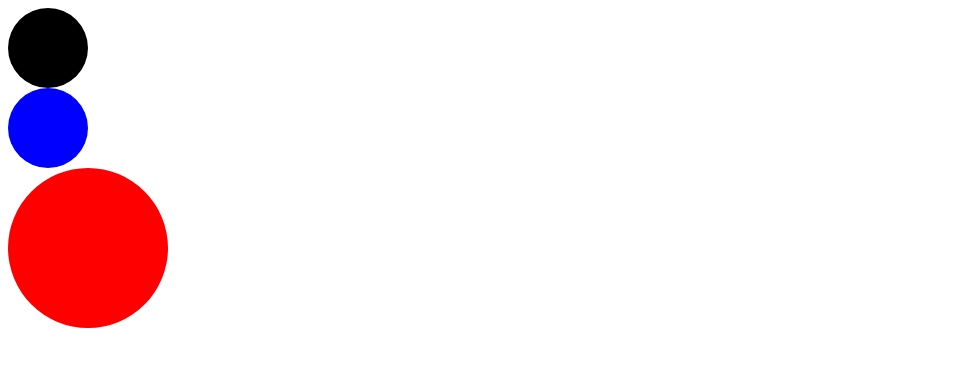
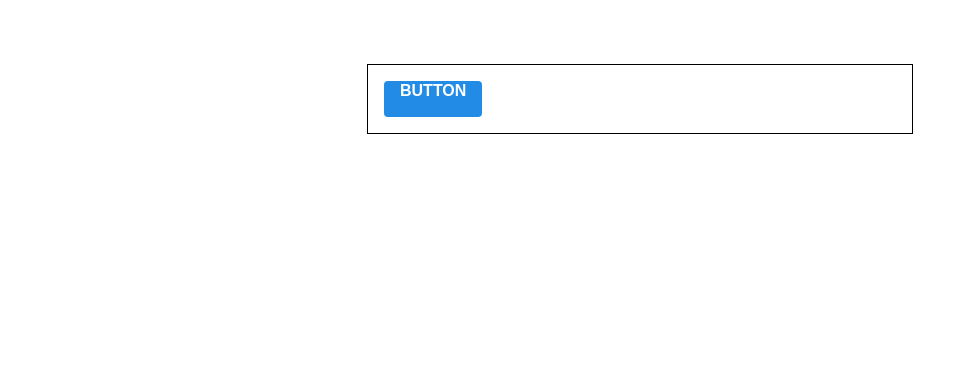
Before and after one commit to GodChiken/fast-campus-react, a React (Create React App) app: page / in a window 1280 px wide. Shown: the top 366 px of the page, without its empty margins (0-968 px from the left). Built offline with nearby package versions, Linux system fonts and the light colour scheme.

Commit message:
30. styledComponent - 각 컴포넌트 혼용 실습

```diff
--- a/src/index.js
+++ b/src/index.js
@@ -3,5 +3,4 @@
 import './css/styles.css';
 import App from './style/styledcomponent/App';
 
-//ReactDOM.render(<Box />, document.getElementById('root'));
 ReactDOM.render(<App/>,document.getElementById('root'));
--- a/src/style/styledcomponent/App.js
+++ b/src/style/styledcomponent/App.js
@@ -1,22 +1,19 @@
 import React from 'react';
-import styled, { css } from 'styled-components';
+import styled from 'styled-components';
+import Button from './Button';
 
-const Circle = styled.div`
-  width: 5rem;
-  height: 5rem;
-  background: ${props => props.color || 'black'};
-  border-radius: 50%;
-  ${props =>
-    props.huge &&
-    css`
-      width: 10rem;
-      height: 10rem;
-    `}
+const AppBlock = styled.div`
+  width: 512px;
+  margin: 0 auto;
+  margin-top: 4rem;
+  border: 1px solid black;
+  padding: 1rem;
 `;
+
 export default function App() {
-    return <>
-        <Circle />
-        <Circle color="blue"/>
-        <Circle color="red" huge />
-    </>;
+    return (
+        <AppBlock>
+            <Button>BUTTON</Button>
+        </AppBlock>
+    );
 }
--- /dev/null
+++ b/src/style/styledcomponent/Button.js
@@ -0,0 +1,37 @@
+import React from 'react';
+import styled from 'styled-components';
+
+const StyledButton = styled.button`
+  /* 공통 스타일 */
+  display: inline-flex;
+  outline: none;
+  border: none;
+  border-radius: 4px;
+  color: white;
+  font-weight: bold;
+  cursor: pointer;
+  padding-left: 1rem;
+  padding-right: 1rem;
+
+  /* 크기 */
+  height: 2.25rem;
+  font-size: 1rem;
+
+  /* 색상 */
+  background: #228be6;
+  &:hover {
+    background: #339af0;
+  }
+  &:active {
+    background: #1c7ed6;
+  }
+
+  /* 기타 */
+  & + & {
+    margin-left: 1rem;
+  }
+`;
+
+export default function Button({ children, ...rest }) {
+    return <StyledButton {...rest}>{children}</StyledButton>;
+}
```
